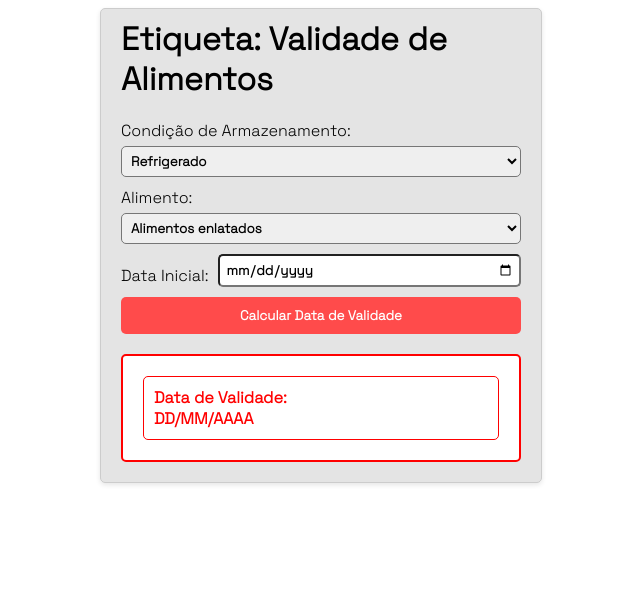
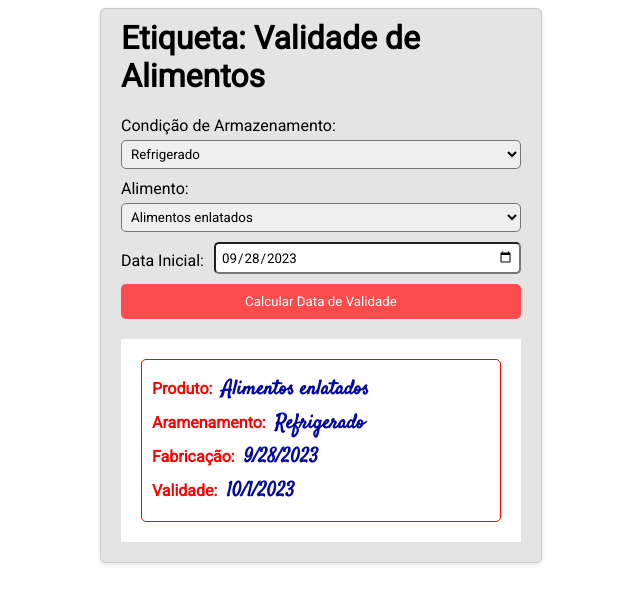
Before and after one commit to Marcelo-Magal/app-etiqueta-de-validade, a plain HTML site: page index.html in a window 1280 px wide. Both pictures are taken after a click on the button "Calcular Data de Validade". Shown: the whole page, without its empty margins (319-959 px from the left). Drawn offline with Linux system fonts and the light colour scheme.

Commit message:
Commit Message:
feat: Atualizações na lógica de exibição e entrada de data

- Corrigido a lógica para exibir 'Refrigerado (Após a abertura da embalagem)' com base nas condições e alimentos selecionados.
- Adicionado funcionalidade para preencher automaticamente o campo de data com a data atual.
- Melhorias no CSS para tornar o seletor de data mais visível.

```diff
--- a/index.html
+++ b/index.html
@@ -43,8 +43,10 @@
     <div id="resultado">
       <!-- Local para exibir o resultado da data de validade -->
       <div class="etiqueta">
-        <div class="linha">Data de Validade:</div>
-        <div class="linha">DD/MM/AAAA</div>
+        <div class="linha">Produto:</div>
+        <div class="linha">Armazenamento:</div>
+        <div class="linha">Fabricação:</div>
+        <div class="linha">Validade:</div>
       </div>
     </div>
   </div>
--- a/script.js
+++ b/script.js
@@ -1,10 +1,23 @@
 // frontend/script.js
+
+function getDataAtualFormatada() {
+  const dataAtual = new Date();
+  const dia = String(dataAtual.getDate()).padStart(2, '0');
+  const mes = String(dataAtual.getMonth() + 1).padStart(2, '0'); // Os meses são indexados de 0 (janeiro) a 11 (dezembro), então adicionamos 1.
+  const ano = dataAtual.getFullYear();
+
+  return `${ano}-${mes}-${dia}`;
+}
+
+
 const condicaoSelect = document.getElementById('condicao');
 const alimentoSelect = document.getElementById('alimento');
 const dataInicialInput = document.getElementById('data-inicial');
 const calcularButton = document.getElementById('calcular');
 const resultadoDiv = document.getElementById('resultado');
 const alimentoPersonalizadoInput = document.getElementById('alimento-personalizado');
+
+dataInicialInput.value = getDataAtualFormatada();
 
 if (!condicaoSelect || !alimentoSelect || !dataInicialInput || !calcularButton || !resultadoDiv || !alimentoPersonalizadoInput) {
   console.error("Um ou mais elementos não foram encontrados.");
@@ -187,7 +200,7 @@ const calcularValidade = () => {
 
 const handleCalculate = () => {
   const selectedFood = alimentoSelect.value;
-  const selectedCondition = condicaoSelect.value;
+  let selectedCondition = condicaoSelect.value;
 
   if (!dataInicialInput.value) {
     alert('Erro: Por favor, selecione a data de fabricação antes de imprimir a etiqueta.');
@@ -204,8 +217,6 @@ const handleCalculate = () => {
     alert('Erro: Regras de validade não definidas para o produto e condição selecionados.');
     return;
   }
-
-  let newConditionForDisplay = selectedCondition;
 
   if (selectedCondition === 'Seco (Após Abertura da Embalagem)' &&
       (selectedFood === 'Alimentos enlatados' ||
@@ -226,13 +237,13 @@ const handleCalculate = () => {
   dataValidade.setDate(dataValidade.getDate() + calculatedExpiryDate);
 
   resultadoDiv.innerHTML = `
-      <div class="etiqueta">
-          <p>Produto: ${selectedFood}</p>
-          <p>${newConditionForDisplay}</p>
-          <p>Fabricação: ${dataInicial.toLocaleDateString()}</p>
-          <p>Validade: ${dataValidade.toLocaleDateString()}</p>
-      </div>
-  `;
+    <div class="etiqueta">
+        <p>Produto: <span class="highlight">${selectedFood}</span></p>
+        <p>Aramenamento: <span class="highlight">${selectedCondition}</span></p>
+        <p>Fabricação: <span class="highlight">${dataInicial.toLocaleDateString()}</span></p>
+        <p>Validade: <span class="highlight">${dataValidade.toLocaleDateString()}</span></p>
+    </div>
+`;
 };
 
 calcularButton.addEventListener('click', handleCalculate);
--- a/style.css
+++ b/style.css
@@ -1,28 +1,25 @@
-/* frontend/style.css */
-
-
+/* Base Styles */
 body {
-  font-family: 'Caveat', cursive;
-  font-family: 'Libre Baskerville', serif;
   font-family: 'Roboto', sans-serif;
-  font-family: 'Satisfy', cursive;
-  font-family: 'Space Grotesk', sans-serif;
 }
 
+/* Container Styles */
 .container {
   max-width: 400px;
   margin: 0 auto;
   padding: 20px;
   border: 1px solid #ccc;
   border-radius: 5px;
+  background-color: #e0e0e0db;
   box-shadow: 0 2px 5px rgba(0, 0, 0, 0.1);
-  background-color: #e0e0e0db;
 }
 
+/* Heading Styles */
 h1 {
   margin-top: -10px;
 }
 
+/* Form Styles */
 .form {
   margin-bottom: 20px;
   display: flex;
@@ -33,11 +30,6 @@ h1 {
   display: flex;
   align-items: center;
   gap: 10px;
-
-  }
-
-.label-inline {
-  margin-bottom: 0;
 }
 
 .form .row input[type="date"],
@@ -47,13 +39,7 @@ h1 {
 
 #condicao, #alimento, #data-inicial, #calcular {
   border-radius: 5px;
-  font-family: 'Caveat', cursive;
-  font-family: 'Libre Baskerville', serif;
   font-family: 'Roboto', sans-serif;
-  font-family: 'Satisfy', cursive;
-  font-family: 'Space Grotesk', sans-serif;
-  font-weight: bold
-
 }
 
 label {
@@ -61,17 +47,13 @@ label {
   margin-bottom: 5px;
 }
 
-#data-inicial {
-  width: 100%;
-}
-
-select,
-input[type="date"] {
+select, input[type="date"] {
   width: 100%;
   padding: 5px;
   margin-bottom: 10px;
 }
 
+/* Button Styles */
 button {
   background-color: #ff4b4b;
   color: #fff;
@@ -80,25 +62,32 @@ button {
   cursor: pointer;
 }
 
+/* Result Styles */
 #resultado {
   font-weight: bold;
   margin-top: 10px;
-  background-color: white; /* Alterado para um fundo branco */
-  border: 2px solid red; /* Adicionado uma borda vermelha */
-  padding: 20px; /* Adicionado padding */
-  color: red; /* Alterado a cor do texto para vermelho */
-  text-align: left; /* Centralizado o texto */
-  border-radius: 5px;
-
+  padding: 20px;
+  background-color: white;
+  color: red;
+  text-align: left;
 }
 
+/* Label Styles */
 .etiqueta {
-  border: 1px solid red; /* Adicionado uma borda vermelha fina ao redor da etiqueta */
+  border: 1px solid red;
   padding: 10px;
   border-radius: 5px;
-
+   ;
 }
 
 .etiqueta p {
   margin: 5px 0;
 }
+
+/* Highlight Styles */
+.highlight {
+  font-size: 20px;
+  font-family: 'Satisfy', cursive;
+  color: #03089f;
+  margin-left: 5px;
+}
```
